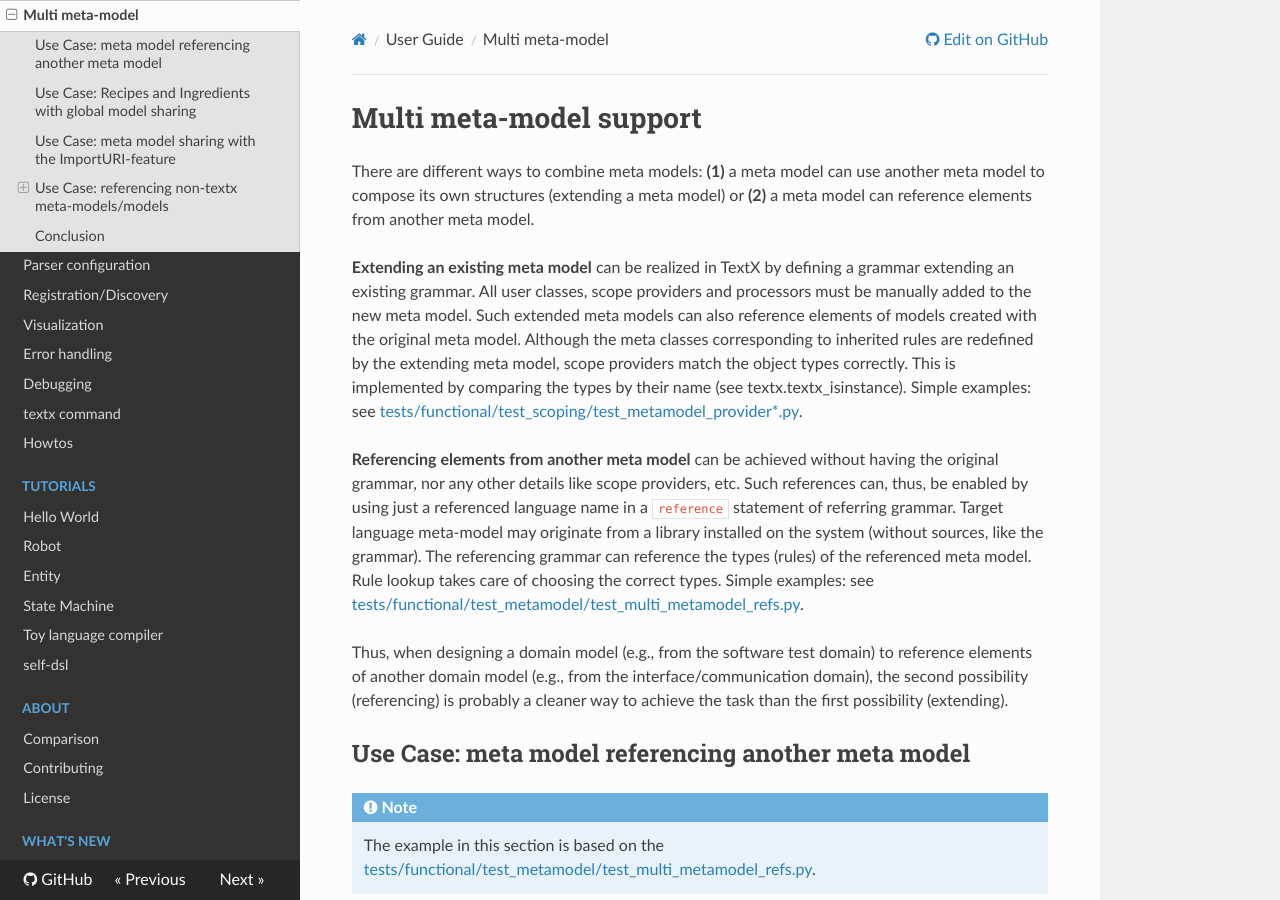
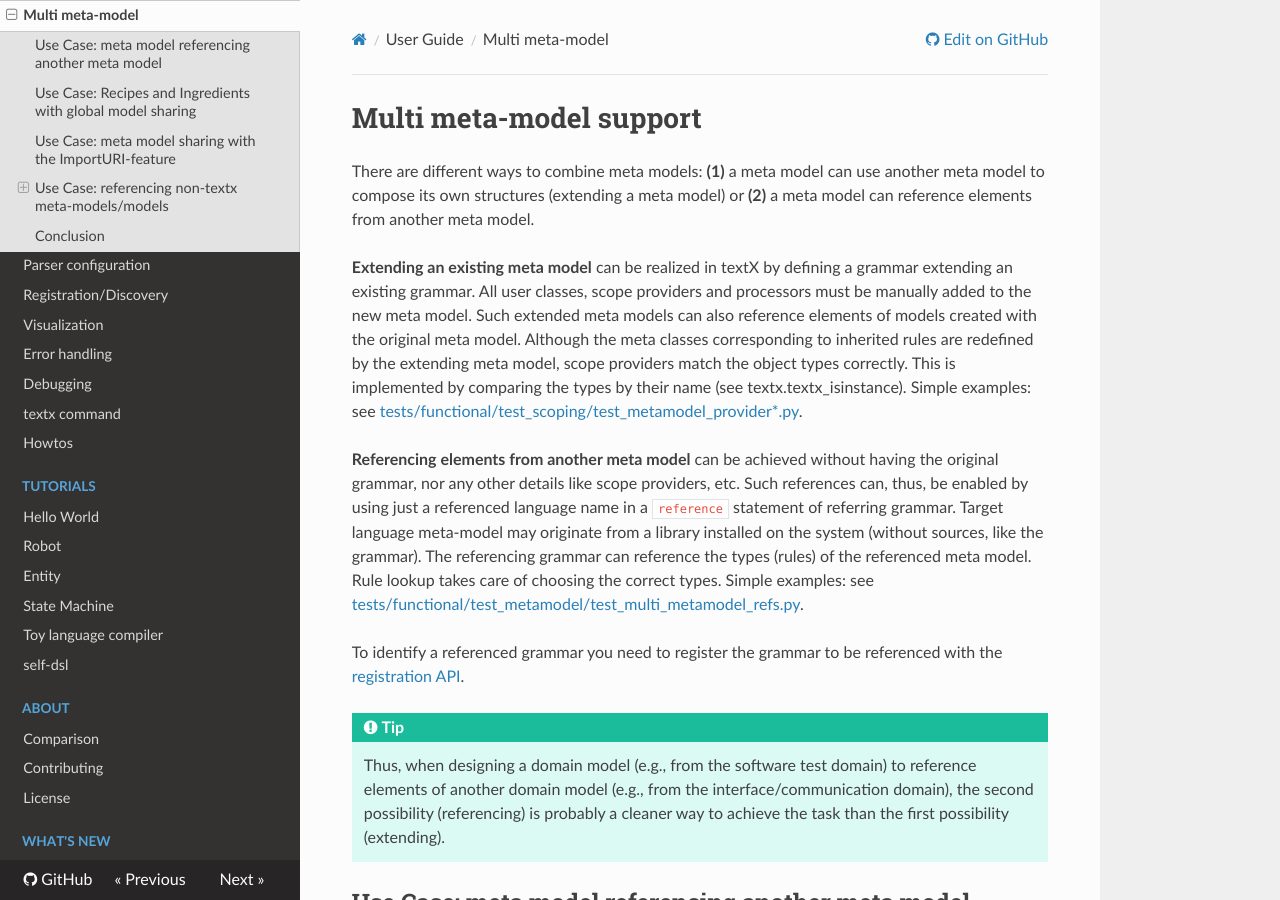
Before and after one commit to textX/textX, an MkDocs documentation site: the page built from docs/multimetamodel.md, in a window 1280 px wide and 900 px high. Built offline with MkDocs 1.6.1, drawn with Linux system fonts in a browser that asks for light colours; nearby versions of some CDN libraries; comment, search, counter and statistics services are not loaded; some of the changed text lies outside the part shown.

````diff
--- a/docs/multimetamodel.md
+++ b/docs/multimetamodel.md
@@ -4,7 +4,7 @@ There are different ways to combine meta models: **(1)** a meta model can use
 another meta model to compose its own structures (extending a meta model) or
 **(2)** a meta model can reference elements from another meta model.
 
-**Extending an existing meta model** can be realized in TextX by defining a
+**Extending an existing meta model** can be realized in textX by defining a
 grammar extending an existing grammar. All user classes, scope providers and
 processors must be manually added to the new meta model. Such extended meta
 models can also reference elements of models created with the original meta
@@ -25,12 +25,15 @@ referenced meta model. Rule lookup takes care of choosing the correct types.
 Simple examples: see
 [tests/functional/test_metamodel/test_multi_metamodel_refs.py](https://github.com/textX/textX/tree/master/tests/functional/test_metamodel/test_multi_metamodel_refs.py).
 
+To identify a referenced grammar you need to register the grammar to be
+referenced with the [registration API](registration.md).
 
-Thus, when designing a domain model (e.g., from the software test domain) to
-reference elements of another domain model (e.g., from the
-interface/communication domain), the second possibility (referencing) is
-probably a cleaner way to achieve the task than the first possibility
-(extending).
+!!! tip
+    Thus, when designing a domain model (e.g., from the software test domain) to
+    reference elements of another domain model (e.g., from the
+    interface/communication domain), the second possibility (referencing) is
+    probably a cleaner way to achieve the task than the first possibility
+    (extending).
 
 
 ## Use Case: meta model referencing another meta model
@@ -122,7 +125,7 @@ model_file_name = os.path.join(os.path.dirname(__file__), 'myB_model.b')
 model = mm_B.model_from_file(model_file_name)
 ```
 
-In another, way we could use global model repository directly to instantiate
+In another way we could use global model repository directly to instantiate
 models directly from Python code without resorting to `ImportURI` machinery. For
 this we shall modify the grammar of language `B` to be:
 
@@ -132,8 +135,13 @@ Model: b+=B;
 B:'B' name=ID '->' a=[A.A];
 ```
 
-Notice that we are not using `ImportURI` here. We register this language as we
-did above. Now, the code can look like this:
+Notice that we are not using the `ImportURI` functionality to load the
+referenced model here. Since both metamodels share the same global
+repository, we can directly add a model object to the global_repo_provider
+(```add_model```) of language A.
+This model object will then be visible to the scope provider
+of the second model and make the model object available.
+We register this language as we did above. Now, the code can look like this:
 
 ```python
 mm_A = metamodel_for_language('A')
@@ -150,6 +158,12 @@ B b1 -> a1 B b2 -> a2 B b3 -> a3
 
 See how we explicitly added model `mA` to the global repository. This enabled
 model `mB` to find and resolve references to objects from `mA`.
+
+!!! note
+    It is crucial to use a scope provider which supports the global repository,
+    such as the ImporUri or the GlobalRepo based providers, to allow the described
+    mechanism to add a model object directly to a global repository.
+
 
 
 ## Use Case: Recipes and Ingredients with global model sharing
````
